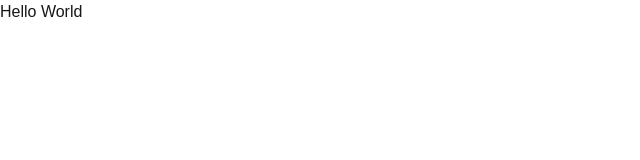
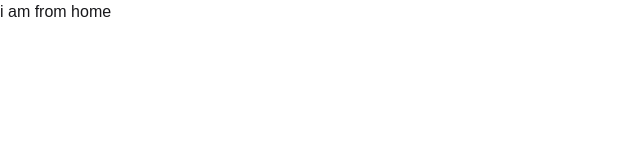
Before and after one commit to mahadi40011/Zap-Shift-Client-Side, a React (Vite) app: page / in a window 1280 px wide. Shown: the top 160 px of the page, without its empty margins (0-640 px from the left). Built offline with nearby package versions, Linux system fonts and the light colour scheme.

Commit message:
Created RootLayout and Home Components. Set them into Router

```diff
--- /dev/null
+++ b/src/layouts/RootLayout.jsx
@@ -0,0 +1,16 @@
+import React from "react";
+import { Outlet } from "react-router";
+
+const RootLayout = () => {
+  return (
+    <div className="flex flex-col min-h-screen">
+      <header></header>
+      <main className="flex-1">
+        <Outlet />
+      </main>
+      <footer></footer>
+    </div>
+  );
+};
+
+export default RootLayout;
--- /dev/null
+++ b/src/pages/Home/Home/Home.jsx
@@ -0,0 +1,11 @@
+import React from 'react';
+
+const Home = () => {
+  return (
+    <div>
+      i am from home
+    </div>
+  );
+};
+
+export default Home;
--- a/src/routes/Router.jsx
+++ b/src/routes/Router.jsx
@@ -1,10 +1,18 @@
 import { createBrowserRouter } from "react-router";
+import RootLayout from "../layouts/RootLayout";
+import Home from "../pages/Home/Home/Home";
 
 const router = createBrowserRouter([
   {
     path: "/",
-    element: <div>Hello World</div>
-  }
-])
+    Component: RootLayout,
+    children: [
+      {
+        index: true,
+        Component: Home,
+      },
+    ],
+  },
+]);
 
-export default router
+export default router;
```
